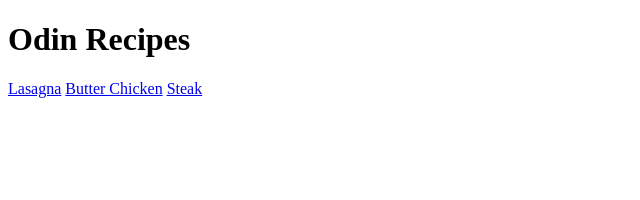
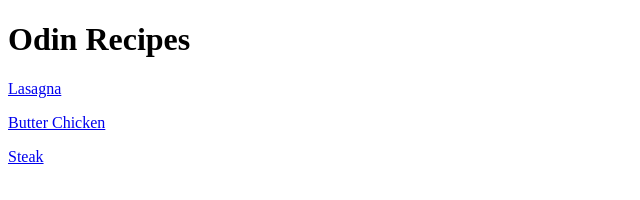
Before and after one commit to TheBigHugeMan/odin-recipes, a plain HTML site: page index.html in a window 1280 px wide. Shown: the whole page, without its empty margins (0-640 px from the left). Drawn offline with Linux system fonts and the light colour scheme.

Commit message:
Refactor Home page
- Make each recipe on new line

```diff
--- a/index.html
+++ b/index.html
@@ -7,9 +7,9 @@
 
     <body>
         <h1>Odin Recipes</h1>
-        <a href="./recipes/lasagna.html">Lasagna</a>
-        <a href="./recipes/butter-chicken.html"> Butter Chicken</a>
-        <a href="./recipes/steak.html"> Steak </a>
+        <p><a href="./recipes/lasagna.html">Lasagna</a> </p>
+        <p><a href="./recipes/butter-chicken.html"> Butter Chicken</a> </p>
+        <p><a href="./recipes/steak.html"> Steak </a></p>
 
     </body>
 </html>
```
